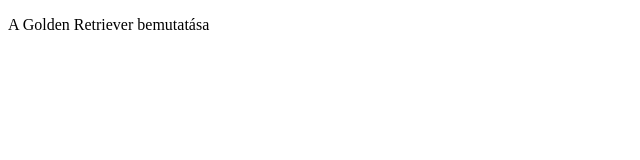
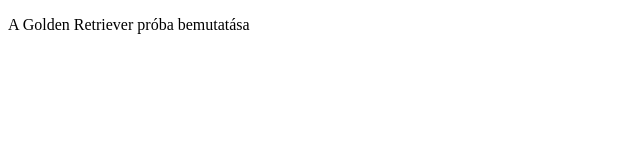
Before and after one commit to Fizikova-ZIG/proba, a plain HTML site: page index.html in a window 1280 px wide. Shown: the full height of the page, 0-640 px from the left. Drawn offline with Linux system fonts and the light colour scheme.

Commit message:
Update index.html
Alkönyvtárba szánt.

```diff
--- a/index.html
+++ b/index.html
@@ -5,6 +5,6 @@
         <title></title>
 	</head>
      <body>
-        <p>A Golden Retriever bemutatása</p>
+        <p>A Golden Retriever próba bemutatása</p>
 	</body>
 </html>
```
